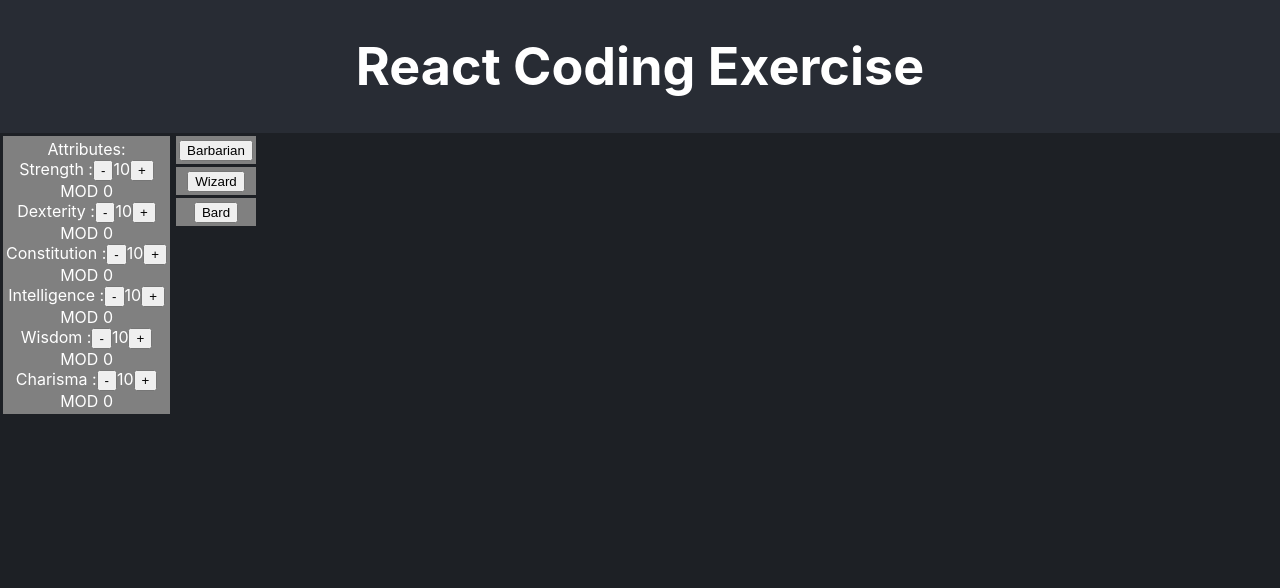
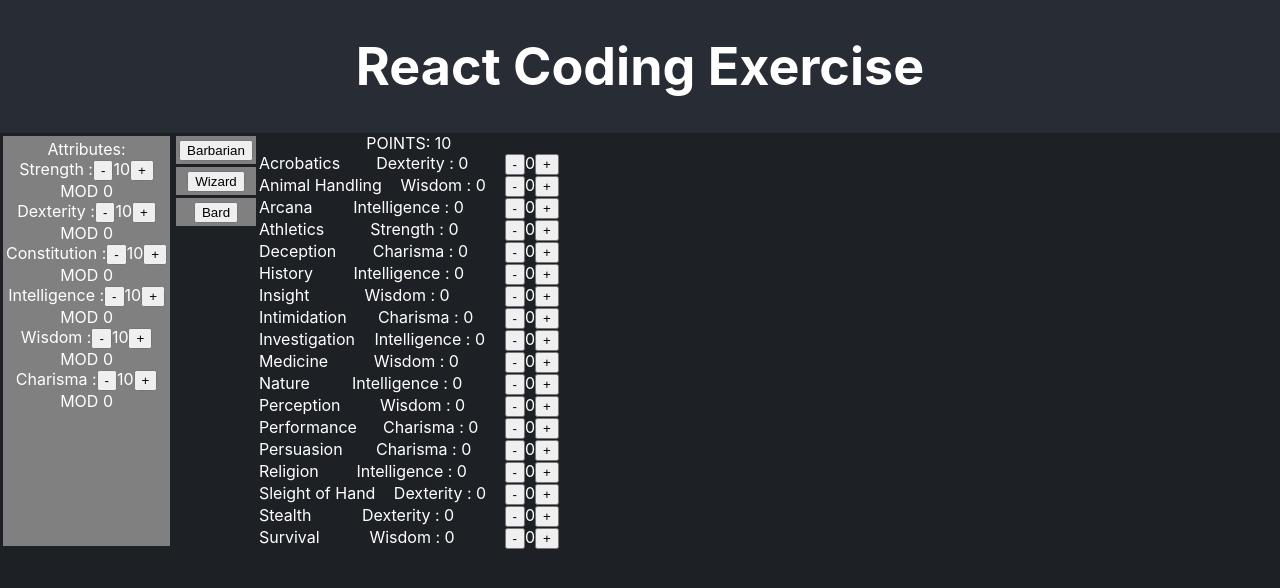
Before and after one commit to douglasjmcdo/recruiting-webapp-character, a React (Create React App) app: page / in a window 1280 px wide. Shown: the top 588 px of the page. Built offline with nearby package versions, Linux system fonts and the light colour scheme.

Commit message:
req5/skills
INCOMPLETE: hit 2hr mark
-pulled modifier variables up to parent Sheet component
-added skillset and skill component
-pass appropriate modifier forward to each skill

```diff
--- a/src/AttController/AttController.js
+++ b/src/AttController/AttController.js
@@ -1,7 +1,6 @@
 import { useEffect, useState } from "react";
 
-const AttController = ({name, val, setVal, index}) => {
-    const [modifier, setModifier] = useState(0);
+const AttController = ({name, val, setVal, mod, setMod, index}) => {
 
     function increment() {
         setVal(index, val + 1);
@@ -13,7 +12,10 @@ const AttController = ({name, val, setVal, index}) => {
 
     //recalculate modifier on value change
     useEffect(() => {
-        setModifier(Math.floor((val - 10) / 2));
+        let newmod = Math.floor((val - 10) / 2);
+        if (newmod != mod) {
+            setMod(index, newmod);
+        }
     }, [val])
 
     return (
@@ -23,7 +25,7 @@ const AttController = ({name, val, setVal, index}) => {
           {val}
           <button onClick={increment}>+</button>
 
-          <div>MOD {modifier}</div>
+          <div>MOD {mod}</div>
         </div>
     )
 }
--- a/src/Class/Class.js
+++ b/src/Class/Class.js
@@ -35,7 +35,7 @@ const Class = ({classname, classtributes, attributes}) => {
             </button>
             <ul className={"classtributes " + (hidden ? 'hidden' : '')}>
                 {Object.keys(classtributes).map((c, i) => (
-                        <li>
+                        <li key={c}>
                             {c} : {classtributes[c]}
                         </li>
                 ))}
--- a/src/Sheet/Sheet.js
+++ b/src/Sheet/Sheet.js
@@ -3,10 +3,12 @@ import AttController from "../AttController/AttController";
 import { ATTRIBUTE_LIST, CLASS_LIST } from "../consts";
 import './Sheet.css'
 import Class from "../Class/Class";
+import Skillset from "../Skillset/Skillset";
 
 const Sheet = () => {
     const [num, setNum] = useState(0);
     const [attributes, setAttributes] = useState([10, 10, 10, 10, 10, 10]);
+    const [mods, setMods] = useState([0, 0, 0, 0, 0, 0]);
     //let CLASS_ARR = JSON.stringify(CLASS_LIST);
 
     //pass in index to update and new val to set it to
@@ -21,6 +23,17 @@ const Sheet = () => {
         setAttributes(newarr);
     }
 
+    function setModX(index, newval) {
+        let newarr = mods.map((val, i) => {
+            if (i === index) {
+                return newval;
+            } else {
+                return val;
+            }
+        });
+        setMods(newarr);
+    }
+
     return (
         <div className="sheet">
 
@@ -32,6 +45,8 @@ const Sheet = () => {
                     name={ ATTRIBUTE_LIST[i] }
                     val={att}
                     setVal={setAttributeX}
+                    mod={mods[i]}
+                    setMod={setModX}
                     index={i}
                     />
                 ))}
@@ -47,6 +62,13 @@ const Sheet = () => {
                 ))}
             </div>
 
+            <div className="skillset">
+                <Skillset
+                    mods={mods}
+                />
+
+            </div>
+
 
         </div>
     )
--- /dev/null
+++ b/src/Skillset/Skill/Skill.js
@@ -0,0 +1,47 @@
+import { useEffect, useState } from "react";
+import "./skill.css";
+
+const Skill = ({mod, skill}) => {
+
+
+    const [value, setValue] = useState(0);
+    const [alloc, setAlloc] = useState(0);
+
+    function decrement() {
+        let newval = alloc - 1;
+        if (newval < 0) {
+            newval = 0;
+        }
+        setAlloc(newval);
+        return;
+    }
+
+    function increment() {
+        let newval = alloc + 1;
+        //TODO: add a check to ensure we dont surpass max
+        setAlloc(newval);
+        return;
+    }
+
+    //update value based on modifier and allocatedpoints
+    useEffect(() => {
+        setValue(mod + alloc);
+    },  [mod, alloc]);
+
+
+
+    return (
+        <div className="skill">
+            {skill.name}
+            <div>{skill.attributeModifier} : {mod}</div>
+
+            <div className="controls">
+                <button onClick={decrement}>-</button>
+                {value}
+                <button onClick={increment}>+</button>
+            </div>
+        </div>
+    )
+}
+
+export default Skill;
--- /dev/null
+++ b/src/Skillset/Skill/skill.css
@@ -0,0 +1,6 @@
+.skill {
+    display: flex;
+    flex-direction: row;
+    justify-content: space-between;
+    width: 300px;
+}
--- /dev/null
+++ b/src/Skillset/Skillset.js
@@ -0,0 +1,40 @@
+import { useEffect, useState } from "react";
+import { SKILL_LIST } from "../consts";
+import { ATTRIBUTE_LIST } from "../consts";
+import Skill from "./Skill/Skill";
+
+const Skillset = ({mods}) => {
+
+    const [skillpoint, setSkillpoint] = useState(10);
+    //recalculate skillpoints on intmod change
+    useEffect(() => {
+        let newsp = (10 + (4*mods[3]));
+        if (newsp < 0) { newsp = 0};
+        setSkillpoint(newsp);
+    }, [mods[3]])
+
+    function findmod(attrname) {
+        for (let i = 0; i < ATTRIBUTE_LIST.length; i++) {
+            if (attrname === ATTRIBUTE_LIST[i]) {
+                return mods[i];
+            }
+        }
+    }
+
+    return (
+        <div className="skillsetlist">
+            POINTS: {skillpoint}
+
+            {Object.keys(SKILL_LIST).map((c, i) => (
+
+                <Skill className="skill"
+                mod={findmod(SKILL_LIST[c].attributeModifier)}
+                skill={SKILL_LIST[c]}>
+                </Skill>
+
+            ))}
+        </div>
+    )
+}
+
+export default Skillset;
```
